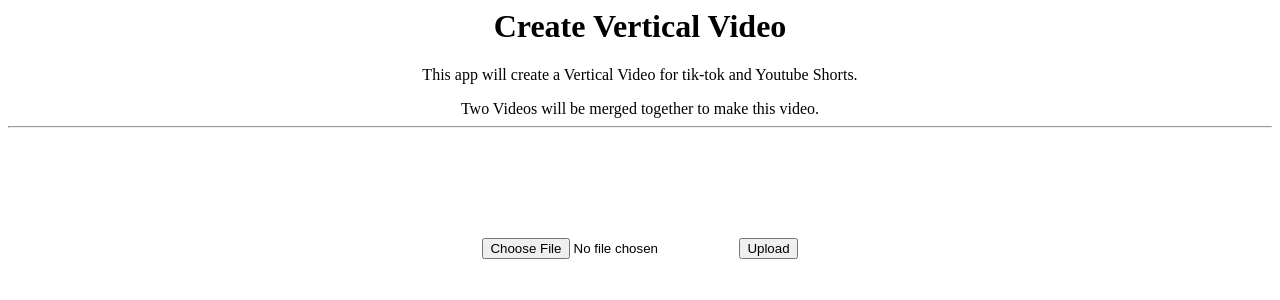
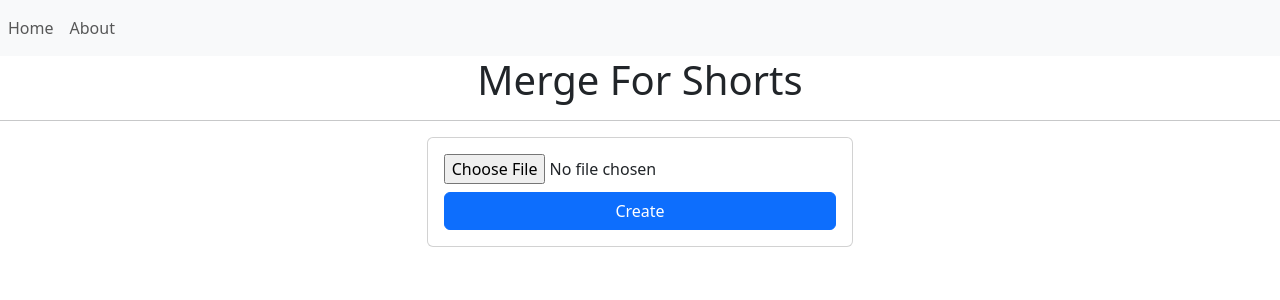
Before and after one commit to pj8912/merge-for-shorts, a Flask app: page / in a window 1280 px wide. Shown: the top 300 px of the page. Run offline with Flask 2, Linux system fonts and the light colour scheme.

Commit message:
fixed app.py

```diff
--- a/app.py
+++ b/app.py
@@ -1,13 +1,68 @@
-from flask import Flask , render_template
+from flask import Flask, request, render_template, send_from_directory,jsonify
+import os
+import datetime
+from moviepy.editor import *
+from moviepy.video.fx.all import *
+
+
+
+ts = datetime.datetime.now().timestamp()
 
 
 app = Flask(__name__)
+app.config["UPLOAD_FOLDER"] = "uploads"
 
 
-@app.route('/')
+
+@app.route("/")
 def index():
-    return render_template('index.html')
+    return render_template("index.html")
 
+@app.route('/uploadfile',   methods=["POST"])
+def upload():
+    if request.method == "POST":
+        if 'file' not in request.files:
+            return render_template('index.html', error='No file selected.')
+
+        file = request.files['file']
+        if file.filename == '':
+        # No selected file
+            return render_template('index.html', error='No file selected.')
+
+
+        # clip1 = VideoFileClip( os.path.join(request.files['file'].filename))
+        filename = file.filename
+        file.save(os.path.join(app.config['UPLOAD_FOLDER'], filename))
+        clip1_path = os.path.join(app.config['UPLOAD_FOLDER'], filename)
+        clip1 = VideoFileClip(clip1_path)
+
+        if clip1.duration > 60:
+            clip1 = clip1.subclip(0,60)
+
+        clip2 =   VideoFileClip("/home/jp/Videos/quake_short.mp4",audio=False)
+        if clip2.duration > clip1.duration:
+            clip2 = clip2.subclip(0, clip1.duration)
+
+        tr1 = ImageClip("fondo.png").set_duration(clip1.duration).set_position(("center","top"))
+        tr2 = ImageClip("fondo.png").set_duration(clip1.duration).set_position(("center","bottom"))
+
+        clip1 = clip1.crop(x1=506, y1 = 0, x2=0, y2 = 900)
+        combine = clips_array([[tr1],[clip1],[clip2],[tr2]])
+        ts = datetime.datetime.now().timestamp()
+        filename = str(ts)+".mp4"
+        combine.write_videofile(filename)
+        combine.close()
+
+
+
+
+        # return 'File uploaded successfully!', 200
+        return render_template('index.html', success='Video '+filename+' created')
+
+    # File is not an MP4 file
+        return render_template('index.html', error='Invalid file format. Please upload an MP4 file.')
+
+    return render_template('index.html', error='Invalid request')
 
 
 if __name__ ==  "__main__":
--- /dev/null
+++ b/templates/header.html
@@ -0,0 +1,16 @@
+<!-- <header> -->
+    <nav class="navbar navbar-expand-lg bg-body-tertiary">
+        <div class="collapse navbar-collapse" id="navbarSupportedContent">
+            <ul class="navbar-nav me-auto mb-2 mb-lg-0">
+
+                <li class="nav-item">
+                <a class="nav-link " aria-current="page" href="/">Home</a>
+              </li>
+              <li class="nav-item">
+                <a class="nav-link " aria-current="page" href="/about">About</a>
+              </li>
+
+            </ul>
+        </div>
+    </nav>
+<!-- </header> -->
--- a/templates/index.html
+++ b/templates/index.html
@@ -1,21 +1,47 @@
+{% extends 'wrapper.html' %}
+
+{% block title %}Home{% endblock %}
 
 
+
+{% block content %}
+
 <div align="center">
-
-    <h1>Create Vertical Video</h1>
-        <p>This app will create a Vertical Video for tik-tok and Youtube Shorts.</p>
-    <div style="margin-top: 10px;">
-        Two Videos will be merged together to make this video.
-    </div>
+    <h1>Merge For Shorts</h1>
 </div>
 
 <hr>
 
-<div  style=" margin-top:100px; padding:10px;" align="center">
+<div   class="card card-body col-md-4 m-auto" >
 
 
-    <form action="" method="post" enctype="multipart/form-data">
-        <input type="file" name="video-1">
-        <input type="submit" value="Upload">
+    <form action="/uploadfile" method="post" enctype="multipart/form-data">
+        <div class="mb-2">
+            {% if error %}
+                <div class="alert alert-danger">{{ error }}</div>
+            {% endif %}
+
+            {% if success %}
+                <div class="alert alert-success">{{ success }}</div>
+            {% endif %}
+
+
+             <div class="image-upload">
+
+                <input id="file-input" name="file" type="file" accept="video/mp4" >
+
+              </div>
+
+        </div>
+
+        <div class="d-grid gap-2">
+
+            <button type="submit" class="btn  btn-primary">
+                Create
+            </button>
+        </div>
+
     </form>
 </div>
+
+{% endblock %}
--- a/templates/wrapper.html
+++ b/templates/wrapper.html
@@ -0,0 +1,19 @@
+<!DOCTYPE html>
+<html>
+<head>
+    <title>{% block title %}{% endblock %}</title>
+    <link href="https://cdn.jsdelivr.net/npm/bootstrap@5.3.0-alpha1/dist/css/bootstrap.min.css" rel="stylesheet" integrity="sha384-GLhlTQ8iRABdZLl6O3oVMWSktQOp6b7In1Zl3/Jr59b6EGGoI1aFkw7cmDA6j6gD" crossorigin="anonymous">
+
+    <style>
+
+
+        </style>
+
+</head>
+<body>
+    {% include 'header.html' %}
+
+    {% block content %}{% endblock %}
+<script src="https://cdn.jsdelivr.net/npm/bootstrap@5.3.0-alpha1/dist/js/bootstrap.bundle.min.js" integrity="sha384-w76AqPfDkMBDXo30jS1Sgez6pr3x5MlQ1ZAGC+nuZB+EYdgRZgiwxhTBTkF7CXvN" crossorigin="anonymous"></script>
+</body>
+</html>
```
Also changed, not shown: moviepy-test/test.py (deleted, +0 -27 lines), one_clip.py (deleted, +0 -25 lines), test/clip_size.py (deleted, +0 -51 lines), test/single_clip.py (deleted, +0 -33 lines), test/test.py (deleted, +0 -18 lines), test/test2.py (deleted, +0 -48 lines), fondo.png (renamed from test/fondo.png), 1 other file.
